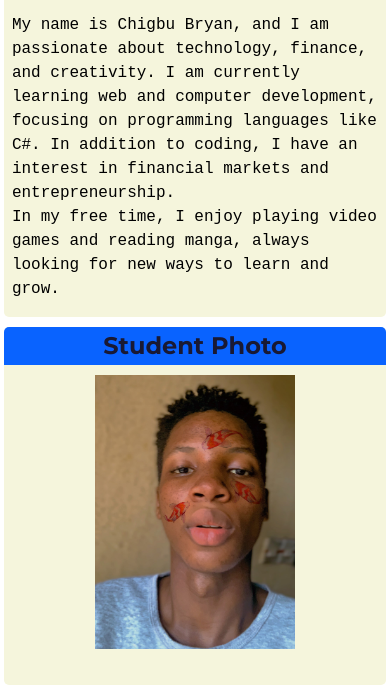
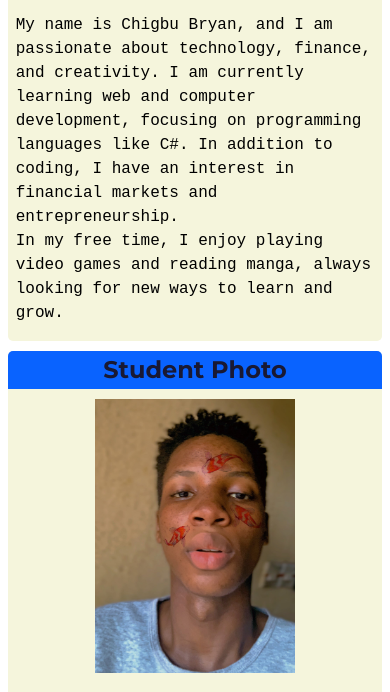
Before and after one commit to BoTBry/wdd231, a plain HTML site: page week01/profile.html in a window 390 px wide. Shown: the part 152-844 px from the top of the page. Drawn offline with Linux system fonts and the light colour scheme.

Commit message:
week01 done

```diff
--- a/week01/styles/profile.css
+++ b/week01/styles/profile.css
@@ -96,19 +96,19 @@
         justify-self: center;
         justify-items: center;
         justify-content: center;
-        padding: 0 var(--left-padding);
+        padding: 0;
         row-gap: var(--top-bottom-padding);
     }
 
     #main_grid section:nth-child(1){
         max-width: 660px;
-        width: 100%;
+        width: 98%;
     }
 
     #main_grid section:nth-child(2){
         justify-self: center;
         max-width: 660px;
-        width: 100%;
+        width: 98%;
     }
 
     .courses{
@@ -137,6 +137,7 @@
 
     .pfp{
         justify-self: center;
+        margin: 0 auto;
     }
 
     .socials{
```
